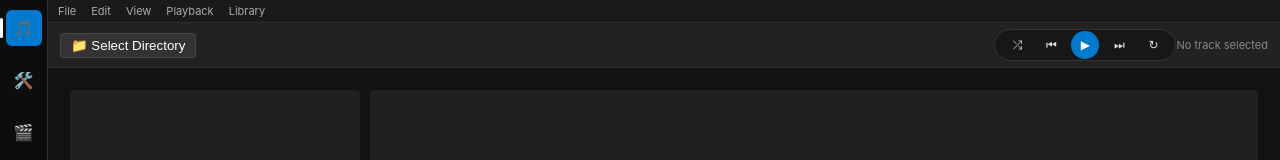
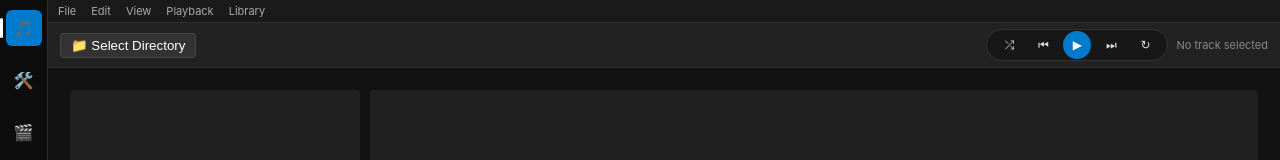
Before and after one commit to IAmYohl/yohlPlayer, a React (Vite) app: page / in a window 1280 px wide. Shown: the top 160 px of the page. Built offline with nearby package versions, Linux system fonts and the light colour scheme.

Commit message:
transport-strip in toolbar given some right margin

```diff
--- a/src/styles/_components.scss
+++ b/src/styles/_components.scss
@@ -21,6 +21,7 @@
   border-radius: 99px;
   background: #171717;
   border: 1px solid #333;
+  margin-right: 8px;
 }
 
 .mini-tbtn {
```
